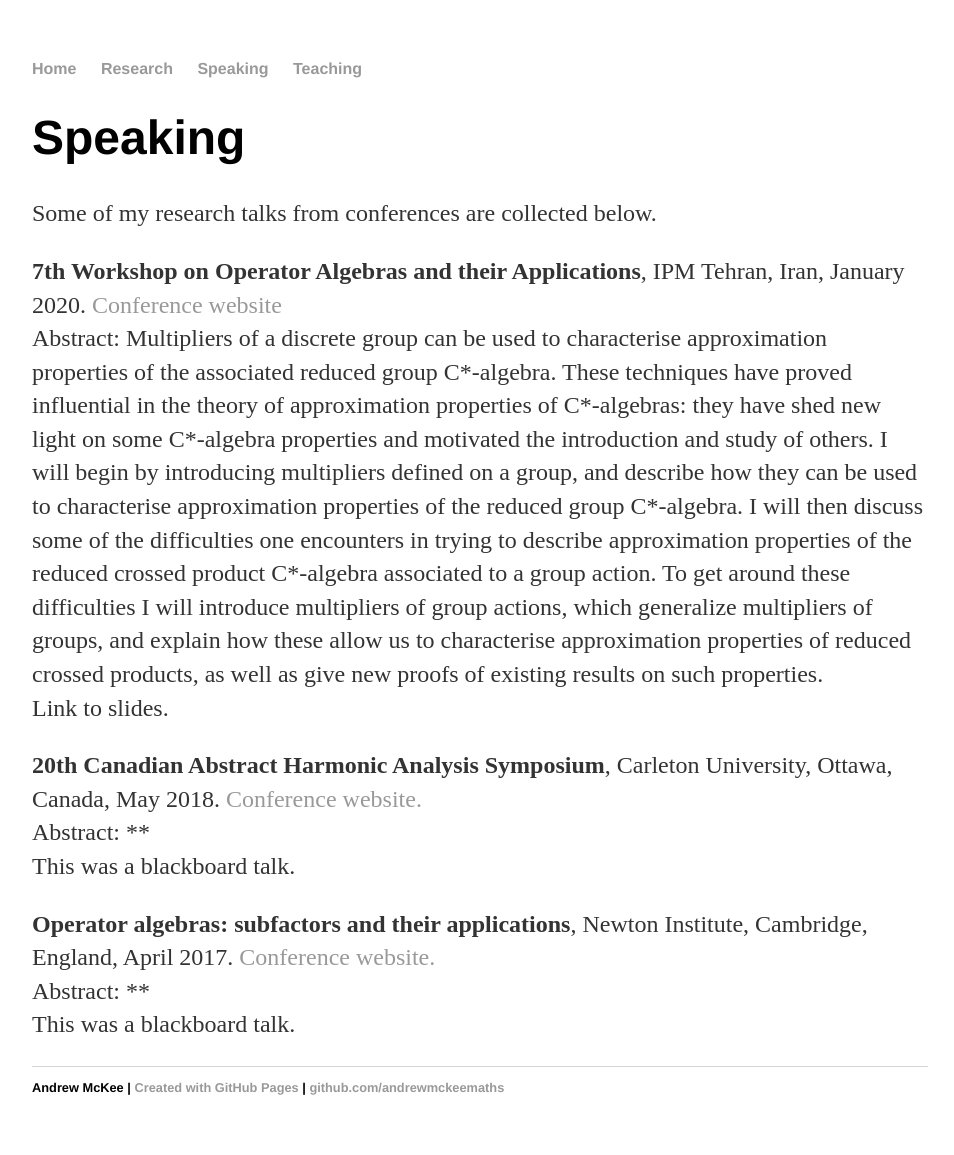
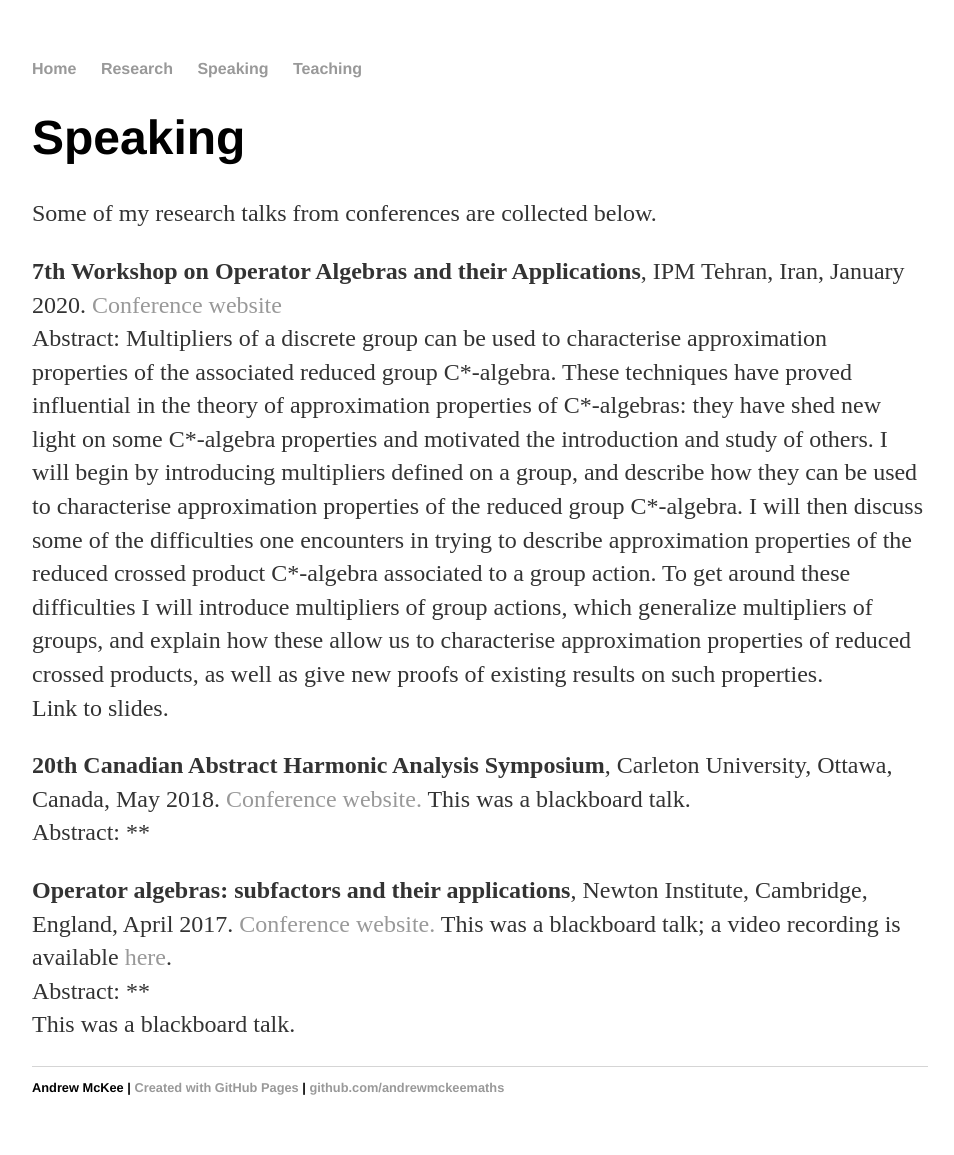
Before and after one commit to andrewmckeemaths/andrewmckeemaths.github.io, a Jekyll site: the page built from speaking/index.html, in a window 1280 px wide. Shown: the whole page, without its empty margins (160-1114 px from the left). Built offline with Jekyll 4.4.1, drawn with Linux system fonts in a browser that asks for light colours.

Commit message:
Update index.html

```diff
--- a/speaking/index.html
+++ b/speaking/index.html
@@ -11,12 +11,11 @@ title: Andrew McKee
 Abstract: Multipliers of a discrete group can be used to characterise approximation properties of the associated reduced group C*-algebra. These techniques have proved influential in the theory of approximation properties of C*-algebras: they have shed new light on some C*-algebra properties and motivated the introduction and study of others. I will begin by introducing multipliers defined on a group, and describe how they can be used to characterise approximation properties of the reduced group C*-algebra. I will then discuss some of the difficulties one encounters in trying to describe approximation properties of the reduced crossed product C*-algebra associated to a group action. To get around these difficulties I will introduce multipliers of group actions, which generalize multipliers of groups, and explain how these allow us to characterise approximation properties of reduced crossed products, as well as give new proofs of existing results on such properties.<br />
 Link to slides.</p>
 
-<p><strong>20th Canadian Abstract Harmonic Analysis Symposium</strong>, Carleton University, Ottawa, Canada, May 2018. <a href="">Conference website.</a><br />
+<p><strong>20th Canadian Abstract Harmonic Analysis Symposium</strong>, Carleton University, Ottawa, Canada, May 2018. <a href="">Conference website.</a> This was a blackboard talk.<br />
+Abstract: **
+</p>
+
+<p><strong>Operator algebras: subfactors and their applications</strong>, Newton Institute, Cambridge, England, April 2017. <a href="">Conference website.</a> This was a blackboard talk; a video recording is available <a>here</a>.<br />
 Abstract: **<br />
 This was a blackboard talk.
 </p>
-
-<p><strong>Operator algebras: subfactors and their applications</strong>, Newton Institute, Cambridge, England, April 2017. <a href="">Conference website.</a><br />
-Abstract: **<br />
-This was a blackboard talk.
-</p>
```
